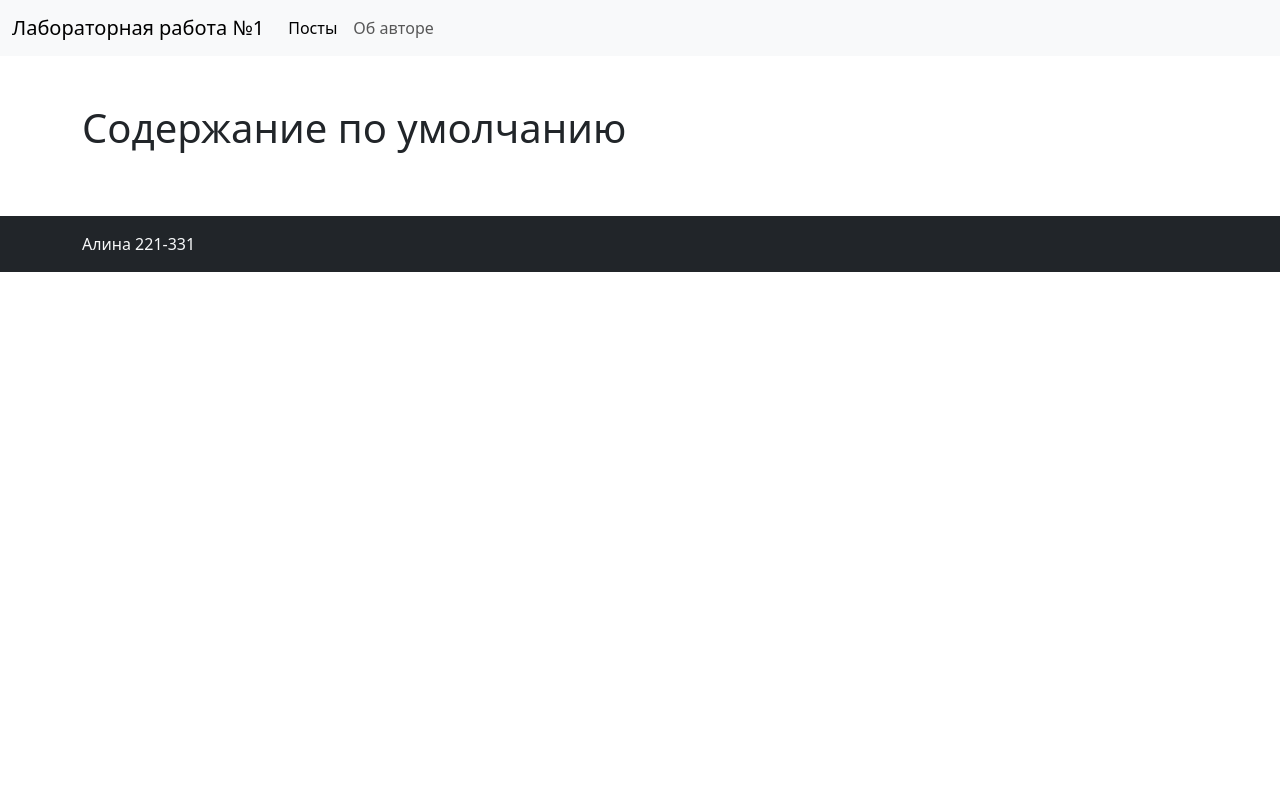
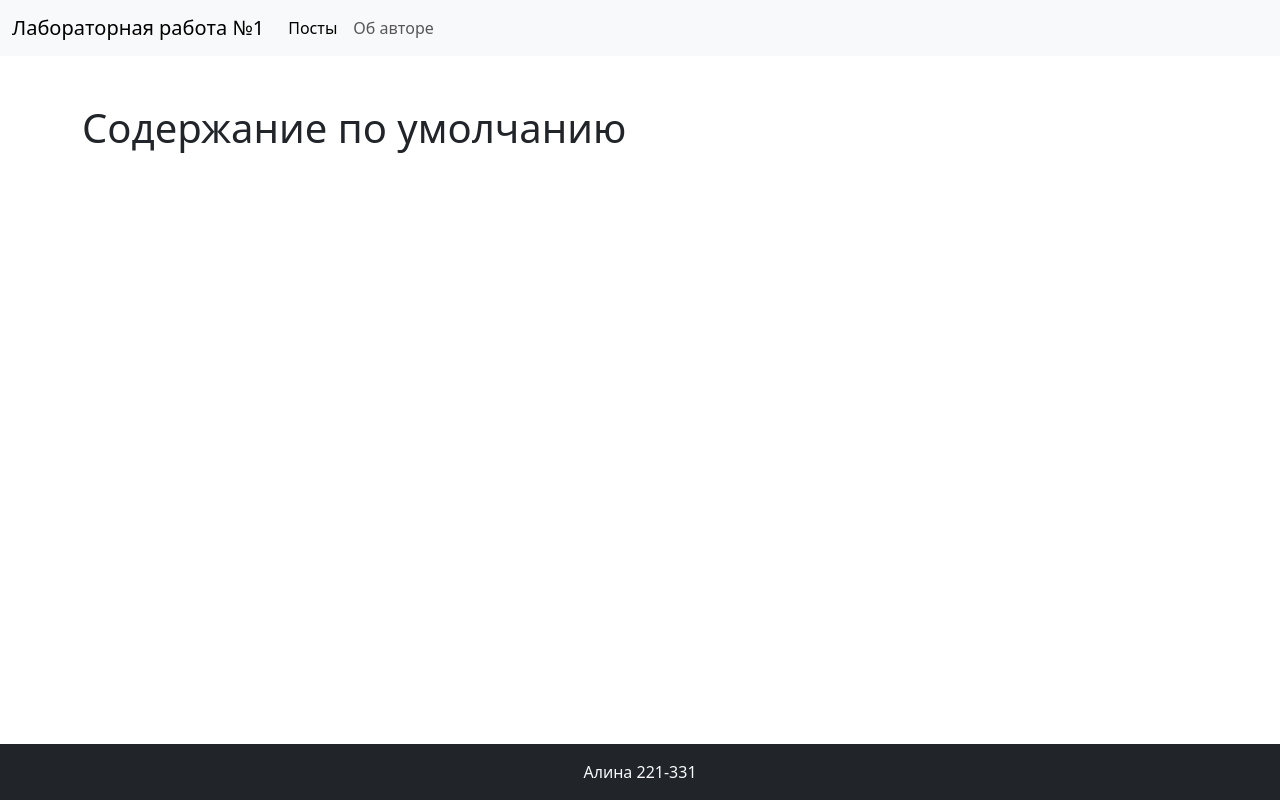
Before and after one commit to TiAlina/Tikhonova-web-dev-2024-2, a Flask app: page / in a window 1280 px wide. Run offline with Flask 3, Linux system fonts and the light colour scheme.

Commit message:
Update base.html

```diff
--- a/lab1/app/templates/base.html
+++ b/lab1/app/templates/base.html
@@ -6,18 +6,15 @@
         <meta name="viewport" content="width=device-width, initial-scale=1">
         <title>
             {% if title %}
-                {{ title}}
+                {{ title }}
             {% else %}
                 Лабораторная работа №1
             {% endif %}
         </title>
-        <link href="https://cdn.jsdelivr.net/npm/bootstrap@5.3.3/dist/css/bootstrap.min.css"
-        rel="stylesheet" integrity="sha384-QWTKZyjpPEjISv5WaRU9OFeRpok6YctnYmDr5pNlyT2bRjXh0JMhjY6hW+ALEwIH"
-        crossorigin="anonymous">
-
+        <link href="https://cdn.jsdelivr.net/npm/bootstrap@5.3.3/dist/css/bootstrap.min.css" rel="stylesheet" integrity="sha384-QWTKZyjpPEjISv5WaRU9OFeRpok6YctnYmDr5pNlyT2bRjXh0JMhjY6hW+ALEwIH" crossorigin="anonymous">
     {% endblock %}
 </head>
-  <body class="d-flex flex-column">
+<body class="d-flex flex-column min-vh-100">
     <header>
         <nav class="navbar navbar-expand-lg bg-body-tertiary">
             <div class="container-fluid">
@@ -33,9 +30,7 @@
                         <li class="nav-item">
                             <a class="nav-link" href="{{ url_for('about') }}">Об авторе</a>
                         </li>
-
                     </ul>
-
                 </div>
             </div>
         </nav>
@@ -44,20 +39,13 @@
         {% block content %}
             <h1>Содержание по умолчанию</h1>
         {% endblock %}
-
-
     </main>
-  <div class="wrapper">
-  <footer class="footer mt-2 py-3 bg-dark">
-    <div class="container text-light">
+    <footer class="footer py-3 bg-dark text-light">
+        <div class="container text-center">
             <span>Алина 221-331</span>
         </div>
     </footer>
 
-    <script src="https://cdn.jsdelivr.net/npm/bootstrap@5.3.3/dist/js/bootstrap.bundle.min.js"
-      integrity="sha384-YvpcrYf0tY3lHB60NNkmXc5s9fDVZLESaAA55NDzOxhy9GkcIdslK1eN7N6jIeHz"
-      crossorigin="anonymous"></script>
-
-
+    <script src="https://cdn.jsdelivr.net/npm/bootstrap@5.3.3/dist/js/bootstrap.bundle.min.js" integrity="sha384-YvpcrYf0tY3lHB60NNkmXc5s9fDVZLESaAA55NDzOxhy9GkcIdslK1eN7N6jIeHz" crossorigin="anonymous"></script>
 </body>
 </html>
```
Lines whose indentation alone changed are shown as unchanged.
